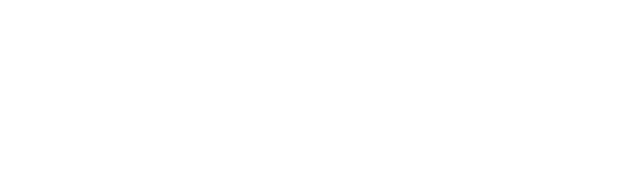
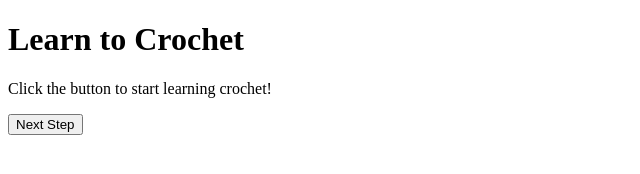
Before and after one commit to gujelde-razil-schwann/4th-Grading, a plain HTML site: page sample.html in a window 1280 px wide. Shown: the whole page, without its empty margins (0-640 px from the left). Drawn offline with Linux system fonts and the light colour scheme.

Commit message:
Update sample.html

```diff
--- a/sample.html
+++ b/sample.html
@@ -3,9 +3,18 @@
 <head>
     <meta charset="UTF-8">
     <meta name="viewport" content="width=device-width, initial-scale=1.0">
-    <title>Document</title>
+    <title>Learn to Crochet</title>
 </head>
 <body>
+    <h1>Learn to Crochet</h1>
+    <div class="box>"
+        <p id="step">Click the button to start learning crochet!</p>
+        <button onclick="nextStep()">Next Step</button>
+    </div>
+
+    <script>
+        const steps = ["Hold the crochet hook with your dominant hand. Apply either a pencil grip or a knife grip.", "Make a slip knot by holding your index and middle finger on your non-dominant hand. Then wrap the yarn around your fingers to form an 'X', starting from the bottom left to upper right in front of your fingers, upper right to down right on the back of your fingers, then down right to upper left. after that, pass the working yarn(The yarn piece connected to the skein/ball of yarn) and tighten and adjust the yarn to your liking.", "Then start chaining by inserting your hook through the loop of your slip knot and pulling the working yarn through. Repeat until you have your desired length. This will serve as your foundation.", "If your pattern starts with a single crochet, start by adding one more chain to your foundation. Hold the foundation with your non-dominant hand and insert the hook in the front loop of the chains, the chains should look like braids when facing you. Then make the hook go under the working yarn and pull it through the loop you entered from. Now that you have two(2) loops on your hook, go under the working yarn and pull it through both loops on your hook. That's how you make a single crochet. Repeat on all chains in your foundation.", "If your pattern starts with a half-double crochet, start by adding two more chains to your foundation. After that, go under the working yarn and then insert the hook on the third chain from your hook."]
+    </script>
 
 </body>
 </html>
```
